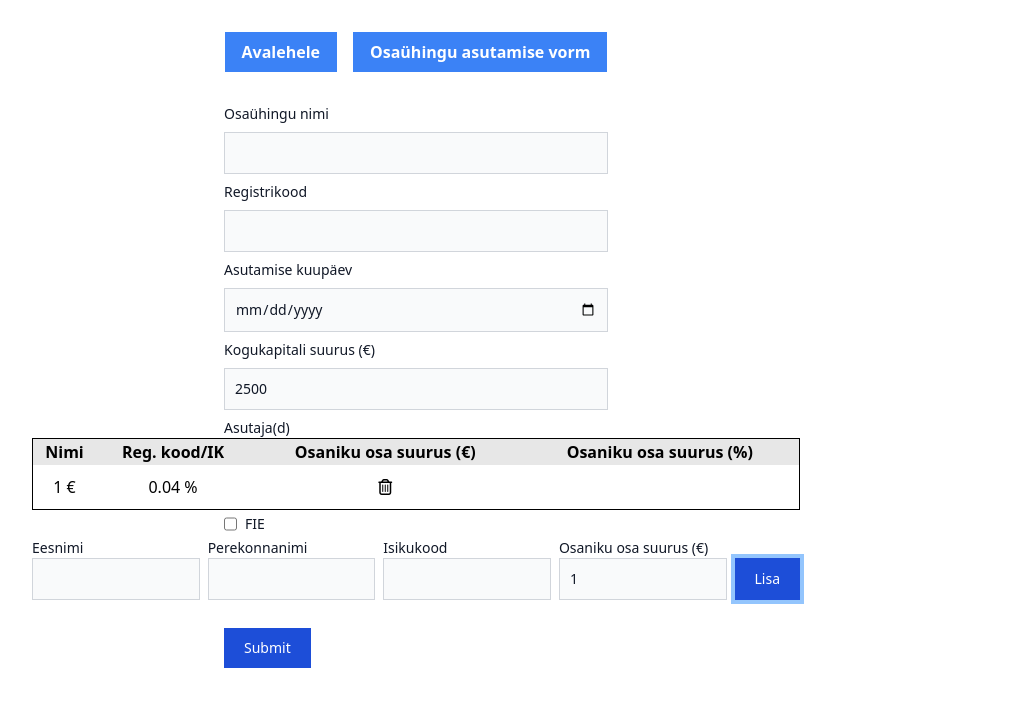
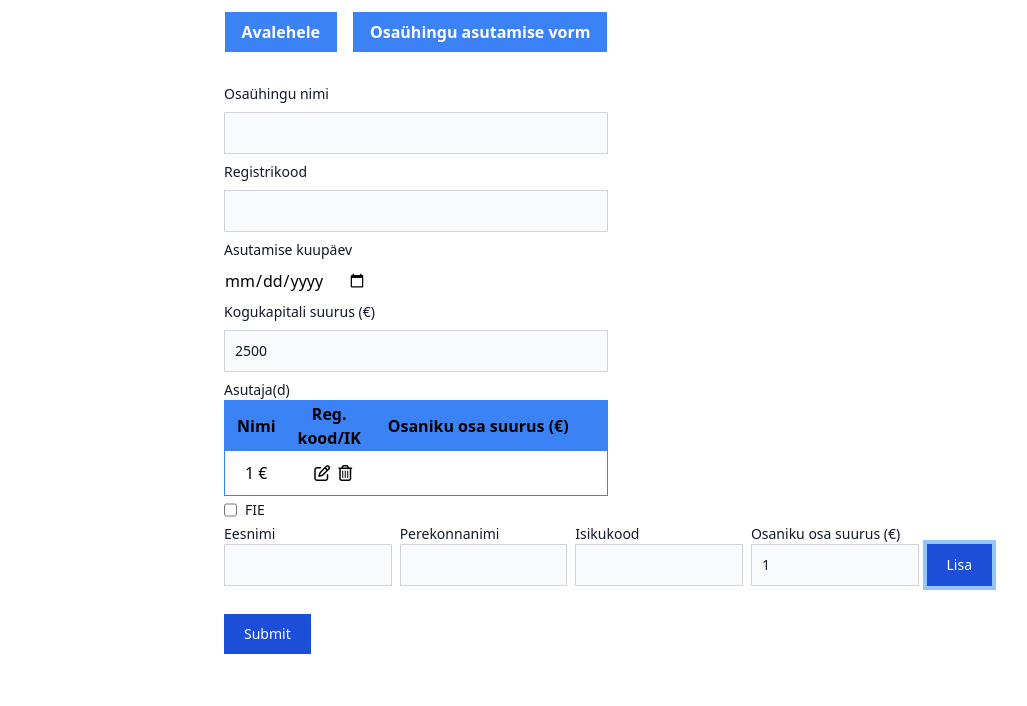
Before and after one commit to K1Silverman/rik_osayhingud, a Vue app in the folder frontend/: page /add in a window 1280 px wide. Both pictures are taken after a click on the button "Lisa". Shown: the top 706 px of the page, without its empty margins (224-1251 px from the left). Built offline with nearby package versions, Linux system fonts and the light colour scheme.

Commit message:
Add ShareholderTable.vue component

```diff
--- a/frontend/src/App.vue
+++ b/frontend/src/App.vue
@@ -1,6 +1,6 @@
 <template>
 	<Menu></Menu>
-	<div class="w-full mx-auto mt-10">
+	<div class="min-w-full relative mt-10">
 		<RouterView></RouterView>
 	</div>
 </template>
--- a/frontend/src/styles.css
+++ b/frontend/src/styles.css
@@ -11,17 +11,25 @@
 }
 
 table {
-	border: 1px solid #000;
+	border: 1px solid #3b82f6;
 
 }
 
 thead {
-	background-color: #e7e7e7;
+	background-color: #3b82f6;
+}
+th {
+	padding-left: 10px;
+	padding-right: 10px;
 }
 tbody > tr:nth-of-type(even) {
-  background-color: rgb(237 238 242);
+  background-color: #90b9ff31;
 }
 td {
 	padding: 10px;
 	text-align: center;
 }
+
+input[type="text"], input[type="number"]{
+	@apply bg-gray-50 border border-gray-300 text-gray-900 text-sm focus:ring-blue-500 focus:border-blue-500 block w-full p-2.5
+}
--- a/frontend/src/tailwindstyles.css
+++ b/frontend/src/tailwindstyles.css
@@ -581,13 +581,14 @@ video {
   position: relative;
 }
 
-.left-\[-50\%\] {
-  left: -50%;
-}
-
 .mx-auto {
   margin-left: auto;
   margin-right: auto;
+}
+
+.mx-2 {
+  margin-left: 0.5rem;
+  margin-right: 0.5rem;
 }
 
 .mb-2 {
@@ -622,6 +623,10 @@ video {
   width: 200%;
 }
 
+.w-\[30\%\] {
+  width: 30%;
+}
+
 .w-full {
   width: 100%;
 }
@@ -631,29 +636,45 @@ video {
   width: max-content;
 }
 
-.max-w-sm {
-  max-width: 24rem;
+.w-5 {
+  width: 1.25rem;
 }
 
-.flex-auto {
-  flex: 1 1 auto;
+.w-10 {
+  width: 2.5rem;
 }
 
-.border-collapse {
-  border-collapse: collapse;
+.w-40 {
+  width: 10rem;
+}
+
+.w-12 {
+  width: 3rem;
+}
+
+.w-16 {
+  width: 4rem;
+}
+
+.w-20 {
+  width: 5rem;
+}
+
+.min-w-full {
+  min-width: 100%;
+}
+
+.min-w-min {
+  min-width: -moz-min-content;
+  min-width: min-content;
 }
 
 .cursor-pointer {
   cursor: pointer;
 }
 
-.border {
-  border-width: 1px;
-}
-
-.border-gray-300 {
-  --tw-border-opacity: 1;
-  border-color: rgb(209 213 219 / var(--tw-border-opacity));
+.justify-start {
+  justify-content: flex-start;
 }
 
 .bg-blue-700 {
@@ -666,18 +687,9 @@ video {
   background-color: rgb(229 231 235 / var(--tw-bg-opacity));
 }
 
-.bg-gray-50 {
-  --tw-bg-opacity: 1;
-  background-color: rgb(249 250 251 / var(--tw-bg-opacity));
-}
-
 .bg-gray-800 {
   --tw-bg-opacity: 1;
   background-color: rgb(31 41 55 / var(--tw-bg-opacity));
-}
-
-.p-2\.5 {
-  padding: 0.625rem;
 }
 
 .px-5 {
@@ -719,15 +731,20 @@ video {
 }
 
 table {
-  border: 1px solid #000;
+  border: 1px solid #3b82f6;
 }
 
 thead {
-  background-color: #e7e7e7;
+  background-color: #3b82f6;
+}
+
+th {
+  padding-left: 10px;
+  padding-right: 10px;
 }
 
 tbody > tr:nth-of-type(even) {
-  background-color: rgb(237 238 242);
+  background-color: #90b9ff31;
 }
 
 td {
@@ -735,14 +752,46 @@ td {
   text-align: center;
 }
 
+input[type="text"], input[type="number"] {
+  display: block;
+  width: 100%;
+  border-width: 1px;
+  --tw-border-opacity: 1;
+  border-color: rgb(209 213 219 / var(--tw-border-opacity));
+  --tw-bg-opacity: 1;
+  background-color: rgb(249 250 251 / var(--tw-bg-opacity));
+  padding: 0.625rem;
+  font-size: 0.875rem;
+  line-height: 1.25rem;
+  --tw-text-opacity: 1;
+  color: rgb(17 24 39 / var(--tw-text-opacity));
+}
+
+input[type="text"]:focus, input[type="number"]:focus {
+  --tw-border-opacity: 1;
+  border-color: rgb(59 130 246 / var(--tw-border-opacity));
+  --tw-ring-opacity: 1;
+  --tw-ring-color: rgb(59 130 246 / var(--tw-ring-opacity));
+}
+
 .hover\:bg-blue-800:hover {
   --tw-bg-opacity: 1;
   background-color: rgb(30 64 175 / var(--tw-bg-opacity));
 }
 
-.focus\:border-blue-500:focus {
-  --tw-border-opacity: 1;
-  border-color: rgb(59 130 246 / var(--tw-border-opacity));
+.hover\:text-blue-500:hover {
+  --tw-text-opacity: 1;
+  color: rgb(59 130 246 / var(--tw-text-opacity));
+}
+
+.hover\:text-green-500:hover {
+  --tw-text-opacity: 1;
+  color: rgb(34 197 94 / var(--tw-text-opacity));
+}
+
+.hover\:text-red-500:hover {
+  --tw-text-opacity: 1;
+  color: rgb(239 68 68 / var(--tw-text-opacity));
 }
 
 .focus\:outline-none:focus {
@@ -761,11 +810,6 @@ td {
   --tw-ring-color: rgb(147 197 253 / var(--tw-ring-opacity));
 }
 
-.focus\:ring-blue-500:focus {
-  --tw-ring-opacity: 1;
-  --tw-ring-color: rgb(59 130 246 / var(--tw-ring-opacity));
-}
-
 @media (min-width: 640px) {
   .sm\:w-auto {
     width: auto;
--- a/frontend/src/views/AddEnterpriseView.vue
+++ b/frontend/src/views/AddEnterpriseView.vue
@@ -1,5 +1,5 @@
 <template>
-	<div class="max-w-sm mx-auto w-[200%]">
+	<div class="mx-auto w-[30%]">
 		<div v-for="field in formFields.base" class="mb-2">
 			<label
 				:for="field.key"
@@ -12,7 +12,6 @@
 				:id="field.key"
 				v-model="form[field.key]"
 				:min="field.minValue"
-				class="bg-gray-50 border border-gray-300 text-gray-900 text-sm focus:ring-blue-500 focus:border-blue-500 block w-full p-2.5"
 				required
 			/>
 			<input
@@ -20,55 +19,20 @@
 				:type="field.type"
 				:id="field.key"
 				v-model="form[field.key]"
-				class="bg-gray-50 border border-gray-300 text-gray-900 text-sm focus:ring-blue-500 focus:border-blue-500 block w-full p-2.5"
 				required
 			/>
 		</div>
-		<div class="mb-2 flex-auto">
+		<div class="mb-2">
 			<label class="block text-sm font-medium text-gray-900">Asutaja(d)</label>
-			<table
-				v-if="this.form.founders.length > 0"
-				class="w-[200%] left-[-50%] relative border-collapse"
-			>
-				<thead>
-					<tr>
-						<th scope="col">Nimi</th>
-						<th scope="col">Reg. kood/IK</th>
-						<th scope="col">Osaniku osa suurus (€)</th>
-						<th scope="col">Osaniku osa suurus (%)</th>
-					</tr>
-				</thead>
-				<tbody class="">
-					<tr v-for="(founder, index) in form.founders">
-						<td scope="row" v-if="founder.nic">
-							{{ founder.firstName }} {{ founder.lastName }}
-						</td>
-						<td scope="row" v-else-if="founder.registryCode">
-							{{ founder.name }}
-						</td>
-						<td v-if="founder.nic">
-							{{ founder.nic }}
-						</td>
-						<td v-else-if="registryCode">{{ founder.registryCode }}</td>
-						<td>{{ founder.capacity }} €</td>
-						<td
-							v-if="
-								(founder.capacity / form.totalCapital) * 100 > 0 &&
-								(founder.capacity / form.totalCapital) * 100 < 100
-							"
-						>
-							{{ ((founder.capacity / form.totalCapital) * 100).toFixed(2) }} %
-						</td>
-						<td>
-							<i
-								class="fa-regular fa-trash-can cursor-pointer"
-								@click="removeFounder(index)"
-							></i>
-						</td>
-					</tr>
-				</tbody>
-			</table>
-			<div class="flex py-1">
+			<div class="w-full min-w-min">
+				<ShareholderTable
+					v-if="form.founders.length > 0"
+					:shareholders="form.founders"
+					:totalCapital="form.totalCapital"
+				/>
+			</div>
+
+			<div class="flex justify-start py-1">
 				<input type="checkbox" v-model="fie" class="mr-2" />
 				<label class="block text-sm font-medium text-gray-900">FIE</label>
 			</div>
@@ -77,10 +41,9 @@
 				v-if="fie"
 				type="text"
 				id=""
-				class="bg-gray-50 border border-gray-300 text-gray-900 text-sm focus:ring-blue-500 focus:border-blue-500 block w-full p-2.5"
 				:required="form.founders.length < 1"
 			/>
-			<div v-if="!fie" class="flex w-[200%] left-[-50%] relative">
+			<div v-if="!fie" class="flex w-[200%] relative">
 				<div class="mr-2" v-for="field in formFields.founder">
 					<label
 						class="block text-sm font-medium text-gray-900"
@@ -91,7 +54,6 @@
 						:type="field.type"
 						:id="field.key"
 						v-model="physicalFounder[field.key]"
-						class="bg-gray-50 border border-gray-300 text-gray-900 text-sm focus:ring-blue-500 focus:border-blue-500 block w-full p-2.5"
 						:required="form.founders.length < 1"
 					/>
 				</div>
@@ -112,8 +74,11 @@
 	</div>
 </template>
 <script>
+import ShareholderTable from '../views/components/ShareholderTable.vue';
+
 export default {
 	name: 'AddEnterpriseView',
+	components: { ShareholderTable },
 	data() {
 		return {
 			form: {
@@ -127,12 +92,12 @@ export default {
 				base: {
 					name: {
 						label: 'Osaühingu nimi',
-						type: 'input',
+						type: 'text',
 						key: 'name',
 					},
 					registryCode: {
 						label: 'Registrikood',
-						type: 'input',
+						type: 'text',
 						key: 'registryCode',
 					},
 					dateOfFoundation: {
@@ -196,9 +161,6 @@ export default {
 				capacity: 1,
 			};
 		},
-		removeFounder(index) {
-			this.form.founders.splice(index, 1);
-		},
 		submitForm() {
 			this.validateForm();
 		},
--- a/frontend/src/views/components/Menu.vue
+++ b/frontend/src/views/components/Menu.vue
@@ -1,5 +1,5 @@
 <template>
-	<div class="w-max mx-auto mt-10">
+	<div class="w-max mx-auto mt-5">
 		<RouterLink to="/" v-if="!isHomepage" class="menuButton"
 			>Avalehele</RouterLink
 		>
--- /dev/null
+++ b/frontend/src/views/components/ShareholderTable.vue
@@ -0,0 +1,132 @@
+<template>
+	<table class="w-full">
+		<thead>
+			<tr>
+				<th scope="col">Nimi</th>
+				<th scope="col">Reg. kood/IK</th>
+				<th scope="col">Osaniku osa suurus (€)</th>
+				<th scope="col"></th>
+			</tr>
+		</thead>
+		<tbody class="">
+			<tr v-for="(founder, index) in modifiedShareholders" :key="index">
+				<!-- NIMI -->
+				<td scope="row" v-if="founder.nic && !founder.isEdit">
+					{{ founder.firstName }} {{ founder.lastName }}
+				</td>
+				<td scope="row" v-else-if="founder.nic && founder.isEdit" class="flex">
+					<input
+						class="mr-2"
+						type="text"
+						v-model="founder.firstName"
+						placeholder="Eesnimi"
+					/>
+					<input
+						type="text"
+						v-model="founder.lastName"
+						placeholder="Perekonnanimi"
+					/>
+				</td>
+				<td scope="row" v-else-if="founder.registryCode">
+					{{ founder.name }}
+				</td>
+				<!-- REG. KOOD/IK -->
+				<td v-if="founder.nic && !founder.isEdit">
+					{{ founder.nic }}
+				</td>
+				<td v-else-if="founder.nic && founder.isEdit">
+					<input type="text" v-model="founder.nic" placeholder="Isikukood" />
+				</td>
+				<td v-else-if="founder.registryCode && !founder.isEdit">
+					{{ founder.registryCode }}
+				</td>
+				<td v-else-if="founder.registryCode && founder.isEdit">
+					<input
+						type="text"
+						v-model="founder.registryCode"
+						placeholder="Registrikood"
+					/>
+				</td>
+				<!-- CAPACITY -->
+				<td v-if="!founder.isEdit">{{ founder.capacity }} €</td>
+				<td v-else>
+					<input
+						type="number"
+						v-model="founder.capacity"
+						placeholder="Osaniku osa suurus (€)"
+					/>
+				</td>
+				<td v-if="!founder.isEdit" class="w-20">
+					<i
+						class="fa-regular fa-pen-to-square cursor-pointer hover:text-blue-500 mx-2"
+						@click="editRow(index)"
+					></i>
+					<i
+						class="fa-regular fa-trash-can cursor-pointer hover:text-red-500"
+						@click="removeFounder(index)"
+					></i>
+				</td>
+				<td v-else class="w-20">
+					<i
+						class="fa-solid fa-check hover:text-green-500 mx-2"
+						@click="saveChanges(index)"
+					></i>
+					<i
+						class="fa-solid fa-xmark hover:text-red-500"
+						@click="discardChanges(index)"
+					></i>
+				</td>
+			</tr>
+		</tbody>
+	</table>
+</template>
+<script>
+export default {
+	name: 'ShareholderTable',
+	props: {
+		shareholders: Array,
+		totalCapital: 0,
+	},
+	data() {
+		return {};
+	},
+	methods: {
+		removeFounder(index) {
+			this.shareholders.splice(index, 1);
+		},
+		editRow(index) {
+			console.log('editRow: ' + index);
+			console.log(
+				'Mod. Shareholder: ' + JSON.stringify(this.modifiedShareholders[index])
+			);
+			this.modifiedShareholders[index].isEdit = true;
+			console.log(
+				'Mod. Shareholder2: ' + this.modifiedShareholders[index].isEdit
+			);
+			this.$forceUpdate();
+		},
+		saveChanges(index) {
+			this.shareholders[index] = this.modifiedShareholders[index];
+			this.modifiedShareholders[index].isEdit = false;
+		},
+		discardChanges(index) {
+			console.log('discardChanges1: ', this.modifiedShareholders[index]);
+
+			this.modifiedShareholders[index] = {
+				...this.shareholders[index],
+				isEdit: false,
+			};
+			console.log('discardChanges2: ', this.modifiedShareholders[index]);
+			this.$forceUpdate();
+		},
+	},
+	computed: {
+		modifiedShareholders() {
+			return this.shareholders.map((shareholder) => ({
+				...shareholder,
+				isEdit: false,
+			}));
+		},
+	},
+};
+</script>
```
